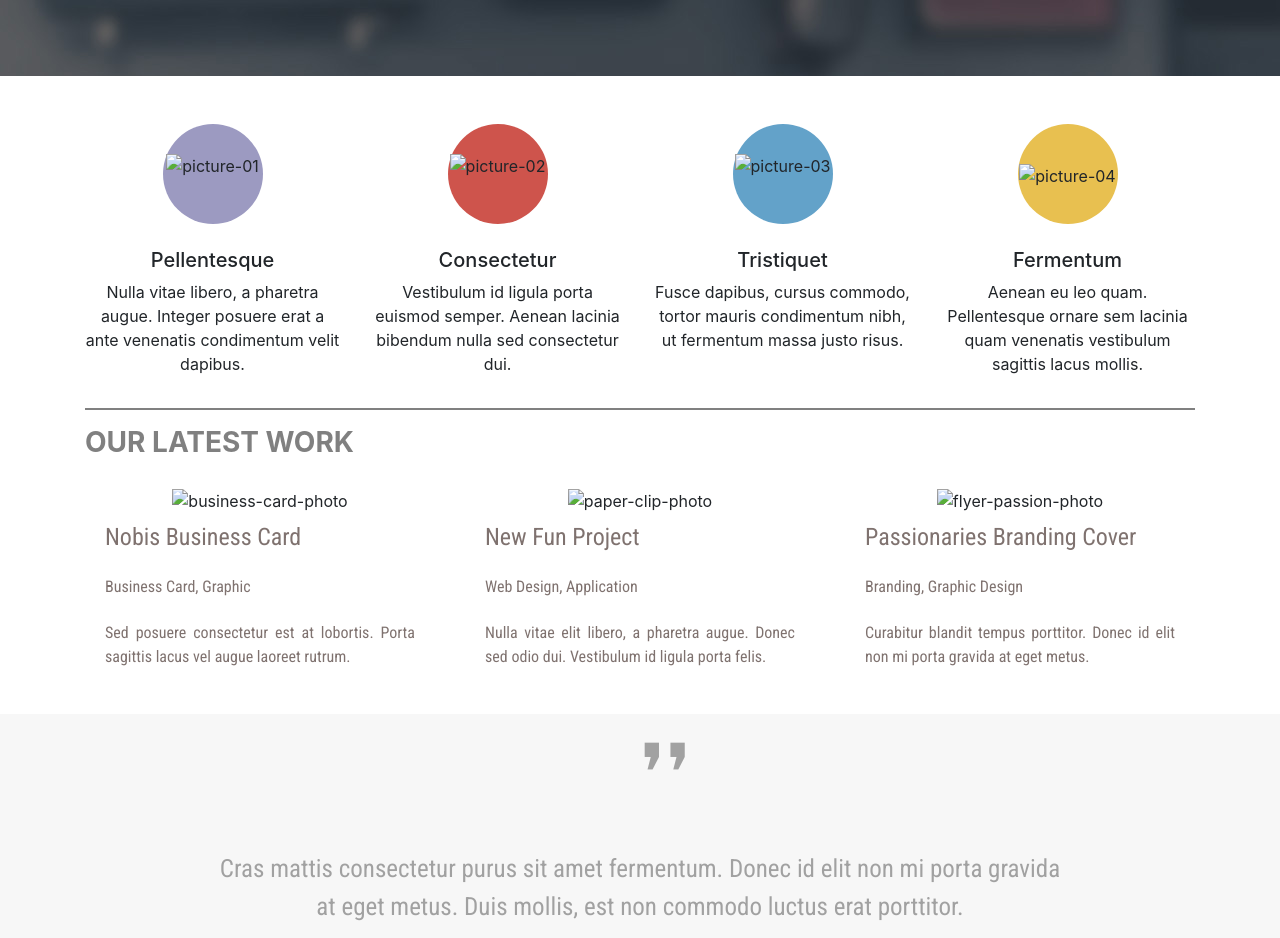
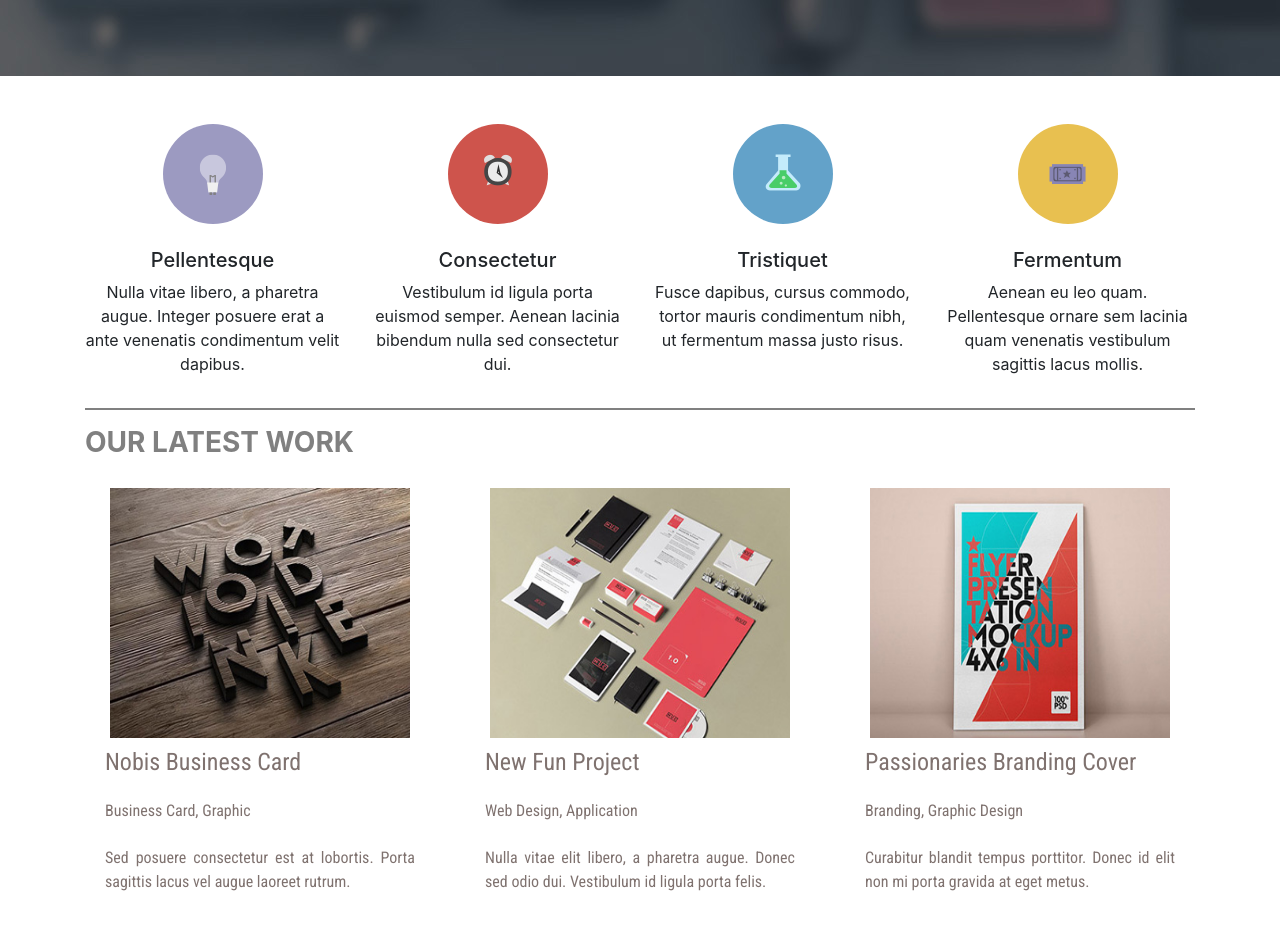
Before and after one commit to aliridwann/wqwq, a plain HTML site: page index.html in a window 1280 px wide. Shown: the part 480-1418 px from the top of the page. Drawn offline with nearby package versions, Linux system fonts and the light colour scheme; files whose address does not match are found by name.

Commit message:
Update index.html

```diff
--- a/index.html
+++ b/index.html
@@ -61,22 +61,22 @@
  	<div class="row">
  		<div class="col-sm-3 col-md-3">
  			<div id="c-1">
- 			<img src="photos/icon-one.png" alt="picture-01" style="padding-top: 30px;">
+ 			<img src="icon-one.png" alt="picture-01" style="padding-top: 30px;">
  		</div>
  		</div>
  		<div class="col-sm-3 col-md-3">
  			<div id="c-2">
- 			<img src="photos/icon-two.png" alt="picture-02" style="padding-top: 30px;">
+ 			<img src="icon-two.png" alt="picture-02" style="padding-top: 30px;">
  		</div>
  		</div>
  		<div class="col-sm-3 col-md-3">
  			<div id="c-3">
- 			<img src="photos/icon-three.png" alt="picture-03" style="padding-top: 30px;">
+ 			<img src="icon-three.png" alt="picture-03" style="padding-top: 30px;">
  			</div>
  		</div>
  		<div class="col-sm-3 col-md-3">
  			<div id="c-4">
- 			<img src="photos/icon-four.png" alt="picture-04" style="padding-top: 40px;">
+ 			<img src="icon-four.png" alt="picture-04" style="padding-top: 40px;">
  		</div>
  		</div>
  	</div>
@@ -109,7 +109,7 @@
  	<div class="row">
  		<div class="col-lg-4 col-md">
  			<div class="classWithPad">
- 			<img src="photos/wot.jpg" alt = "business-card-photo" width="300px" height="250px;">
+ 			<img src="wot.jpg" alt = "business-card-photo" width="300px" height="250px;">
  			<h4 class="textAlignLeft"> Nobis Business Card</h4>
  			<h6 class="textAlignLeft">Business Card, Graphic</h6>
  			<p class="textAlignLeft">Sed posuere consectetur est at lobortis. Porta sagittis lacus vel augue laoreet rutrum.</p>
@@ -118,7 +118,7 @@
  		<div class="col-lg-4 col-md">
 
  			<div class="classWithPad">
- 			<img src="photos/paper-clip.jpg" alt="paper-clip-photo" width="300px;" height="250px;">
+ 			<img src="paper-clip.jpg" alt="paper-clip-photo" width="300px;" height="250px;">
  			<h4 class="textAlignLeft"> New Fun Project</h4>
  			<h6 class="textAlignLeft">Web Design, Application</h6>
  			<p class="textAlignLeft">Nulla vitae elit libero, a pharetra augue. Donec sed odio dui. Vestibulum id ligula porta felis.</p>
@@ -127,7 +127,7 @@
  	</div>
  		<div class="col-lg-4 col-md">
  			<div class="classWithPad">
- 			<img src="photos/flyer-passion.jpg" alt="flyer-passion-photo" width="300px;" height="250px;">
+ 			<img src="flyer-passion.jpg" alt="flyer-passion-photo" width="300px;" height="250px;">
  			<h4 class="textAlignLeft"> Passionaries Branding Cover</h4>
  			<h6 class="textAlignLeft">Branding, Graphic Design</h6>
  			<p class="textAlignLeft">Curabitur blandit tempus porttitor. Donec id elit non mi porta gravida at eget metus.</p>
```
